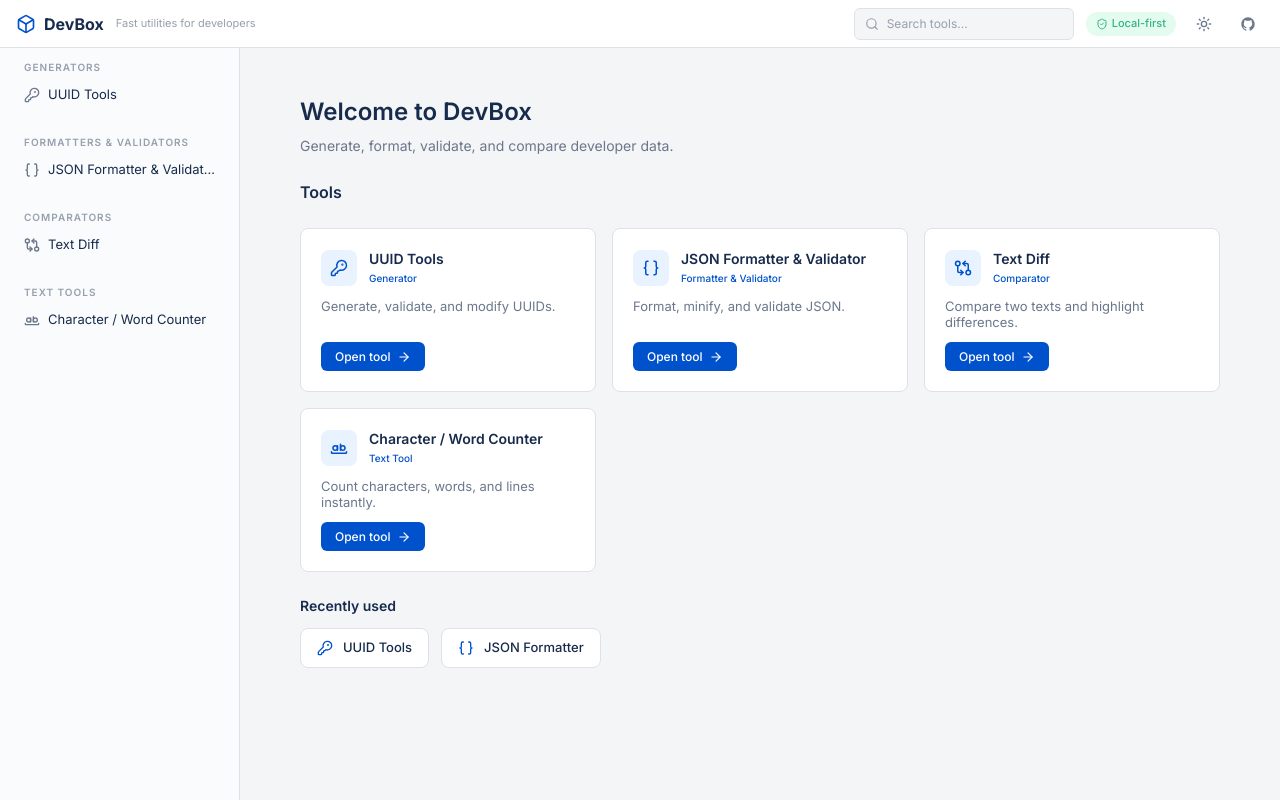
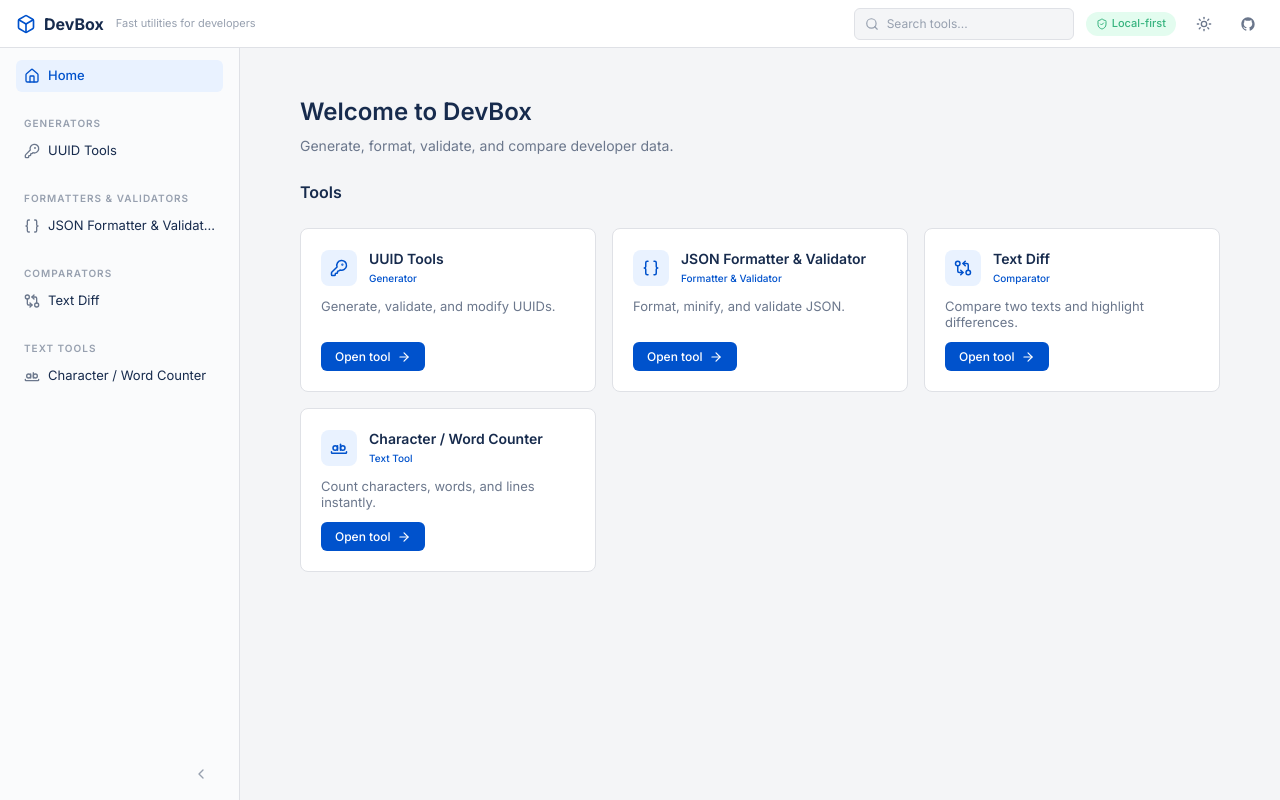
Before and after one commit to YasudaYutaka/devbox, a Next.js app: page / in a window 1280 px wide. Built offline with nearby package versions, Linux system fonts and the light colour scheme.

Commit message:
feat: add recent tools, app icon, github link, pages link

```diff
--- a/app/ui/character-counter-view.tsx
+++ b/app/ui/character-counter-view.tsx
@@ -11,7 +11,7 @@
 export function CharacterCounterPage() {
   return (
     <DevBoxShell active="character-counter">
-      <Breadcrumbs items={["DevBox", "Text Tools", "Character / Word Counter"]} />
+      <Breadcrumbs items={[{ label: "DevBox", href: "/" }, { label: "Text Tools" }, { label: "Character / Word Counter" }]} />
       <PageTitle
         title="Character / Word Counter"
         subtitle="Count characters, words, and lines instantly."
--- a/app/ui/dashboard-view.tsx
+++ b/app/ui/dashboard-view.tsx
@@ -1,10 +1,28 @@
-import Link from "next/link";
-import { ArrowRight, Binary, Braces, KeyRound, Shield, Timer, Type } from "lucide-react";
-import { tools } from "./devbox-data";
+"use client";
+
+import { useState } from "react";
+import { useRouter } from "next/navigation";
+import { ArrowRight } from "lucide-react";
+import { tools, type Tool } from "./devbox-data";
 import { DevBoxShell } from "./shell";
+import { cx } from "./primitives";
 
 export function DashboardPage() {
-  const mainTools = tools;
+  const router = useRouter();
+  const [selected, setSelected] = useState<string | null>(null);
+  const [recentTools] = useState<Tool[]>(() => {
+    if (typeof window === "undefined") return [];
+    try {
+      const stored: string[] = JSON.parse(
+        localStorage.getItem("devbox-recently-used") ?? "[]",
+      );
+      return stored
+        .map((slug) => tools.find((t) => t.slug === slug))
+        .filter((t): t is Tool => t !== undefined);
+    } catch {
+      return [];
+    }
+  });
 
   return (
     <DevBoxShell active="dashboard">
@@ -18,14 +36,20 @@
           </div>
           <h2 className="text-base font-semibold">Tools</h2>
           <div className="grid gap-4 md:grid-cols-3">
-            {mainTools.map((tool) => {
+            {tools.map((tool) => {
               const Icon = tool.icon;
+              const isSelected = selected === tool.slug;
 
               return (
-                <Link
-                  className="group flex h-[164px] flex-col gap-3 rounded-lg border border-[var(--border)] bg-[var(--bg-surface)] p-5 transition-colors hover:border-[color-mix(in_srgb,var(--primary)_40%,var(--border))]"
-                  href={tool.href}
+                <div
+                  className={cx(
+                    "flex h-[164px] flex-col gap-3 rounded-lg border bg-[var(--bg-surface)] p-5 transition-colors",
+                    isSelected
+                      ? "border-[var(--primary)] shadow-[0_0_0_1px_var(--primary)]"
+                      : "border-[var(--border)] hover:border-[color-mix(in_srgb,var(--primary)_40%,var(--border))]",
+                  )}
                   key={tool.title}
+                  onClick={() => setSelected(isSelected ? null : tool.slug)}
                 >
                   <div className="flex min-w-0 items-center gap-3">
                     <span className="flex size-9 shrink-0 items-center justify-center rounded-lg bg-[var(--bg-active)] text-[var(--primary)]">
@@ -41,66 +65,46 @@
                   <p className="min-h-8 text-[13px] leading-4 text-[var(--text-secondary)]">
                     {tool.description}
                   </p>
-                  <span className="mt-auto inline-flex h-8 w-fit items-center justify-center gap-1.5 rounded-md bg-[var(--primary)] px-3.5 text-xs font-medium text-white transition-colors group-hover:bg-[var(--primary-hover)] dark:border dark:border-[var(--border)] dark:bg-[#30363d] dark:text-[#e6edf3] dark:group-hover:bg-[var(--bg-hover)]">
+                  <button
+                    className="mt-auto inline-flex h-8 w-fit cursor-pointer items-center justify-center gap-1.5 rounded-md bg-[var(--primary)] px-3.5 text-xs font-medium text-white transition-colors hover:bg-[var(--primary-hover)] dark:border dark:border-[var(--border)] dark:bg-[#30363d] dark:text-[#e6edf3] dark:hover:bg-[var(--bg-hover)]"
+                    onClick={(e) => {
+                      e.stopPropagation();
+                      router.push(tool.href);
+                    }}
+                    type="button"
+                  >
                     Open tool
                     <ArrowRight aria-hidden className="size-3.5" strokeWidth={2} />
-                  </span>
-                </Link>
+                  </button>
+                </div>
               );
             })}
           </div>
-          <DashboardPillSection title="Recently used" items={recentlyUsedItems} />
-          {/* <DashboardPillSection title="Coming soon" items={comingSoonItems} muted /> */}
+          {recentTools.length > 0 && <RecentlyUsedSection tools={recentTools} />}
         </div>
       </div>
     </DevBoxShell>
   );
 }
 
-const recentlyUsedItems = [
-  { label: "UUID Tools", icon: KeyRound },
-  { label: "JSON Formatter", icon: Braces },
-];
-
-const comingSoonItems = [
-  { label: "JWT Decoder", icon: Shield },
-  { label: "Base64", icon: Binary },
-  { label: "Timestamp", icon: Timer },
-  { label: "Text Extractor", icon: Type },
-];
-
-function DashboardPillSection({
-  title,
-  items,
-  muted = false,
-}: {
-  title: string;
-  items: Array<{ label: string; icon: typeof KeyRound }>;
-  muted?: boolean;
-}) {
+function RecentlyUsedSection({ tools: items }: { tools: Tool[] }) {
+  const router = useRouter();
   return (
     <section className="flex flex-col gap-3">
-      <h2 className="text-sm font-semibold">{title}</h2>
+      <h2 className="text-sm font-semibold">Recently used</h2>
       <div className="flex flex-wrap gap-3">
-        {items.map((item) => {
-          const Icon = item.icon;
-
+        {items.map((tool) => {
+          const Icon = tool.icon;
           return (
-          <div
-            className={
-              muted
-                ? "flex h-[34px] items-center gap-2 rounded-lg bg-[var(--badge-soon-bg)] px-3 text-xs text-[var(--badge-soon-text)] opacity-70"
-                : "flex h-10 items-center gap-2.5 rounded-lg border border-[var(--border)] bg-[var(--bg-surface)] px-4 text-[13px] font-medium"
-            }
-            key={item.label}
-          >
-            <Icon
-              aria-hidden
-              className={muted ? "size-3.5" : "size-4 text-[var(--primary)]"}
-              strokeWidth={2}
-            />
-            {item.label}
-          </div>
+            <button
+              className="flex h-10 cursor-pointer items-center gap-2.5 rounded-lg border border-[var(--border)] bg-[var(--bg-surface)] px-4 text-[13px] font-medium transition-colors hover:bg-[var(--bg-hover)]"
+              key={tool.slug}
+              onClick={() => router.push(tool.href)}
+              type="button"
+            >
+              <Icon aria-hidden className="size-4 text-[var(--primary)]" strokeWidth={2} />
+              {tool.title}
+            </button>
           );
         })}
       </div>
--- a/app/ui/json-formatter-view.tsx
+++ b/app/ui/json-formatter-view.tsx
@@ -19,7 +19,7 @@
 export function JsonFormatterPage() {
   return (
     <DevBoxShell active="json-formatter">
-      <Breadcrumbs items={["DevBox", "Formatters & Validators", "JSON Formatter"]} />
+      <Breadcrumbs items={[{ label: "DevBox", href: "/" }, { label: "Formatters & Validators" }, { label: "JSON Formatter" }]} />
       <div className="flex flex-col gap-3 sm:flex-row sm:items-center sm:justify-between">
         <div className="flex min-w-0 flex-col gap-1">
           <div className="flex flex-wrap items-center gap-2.5">
--- a/app/ui/shell.tsx
+++ b/app/ui/shell.tsx
@@ -1,5 +1,9 @@
+"use client";
+
 import Link from "next/link";
-import { Box, Search, ShieldCheck } from "lucide-react";
+import { useRouter } from "next/navigation";
+import { useEffect, useRef, useState } from "react";
+import { Box, ChevronLeft, ChevronRight, Home, Search, ShieldCheck } from "lucide-react";
 import { activeBySlug, sectionOrder, tools, type ToolSlug } from "./devbox-data";
 import { cx } from "./primitives";
 import { ThemeToggle } from "./theme-toggle";
@@ -11,15 +15,30 @@
   active: ToolSlug;
   children: React.ReactNode;
 }) {
+  const [collapsed, setCollapsed] = useState(false);
+
+  useEffect(() => {
+    if (active === "dashboard") return;
+    try {
+      const stored: string[] = JSON.parse(
+        localStorage.getItem("devbox-recently-used") ?? "[]",
+      );
+      const updated = [active, ...stored.filter((s) => s !== active)].slice(0, 2);
+      localStorage.setItem("devbox-recently-used", JSON.stringify(updated));
+    } catch {}
+  }, [active]);
+
   return (
     <div className="min-h-dvh bg-[var(--bg-page)] text-[var(--text-primary)]">
       <Header />
       <div className="flex min-h-[calc(100dvh-48px)]">
-        <Sidebar active={active} />
+        <Sidebar
+          active={active}
+          collapsed={collapsed}
+          onToggle={() => setCollapsed((c) => !c)}
+        />
         <main className="min-w-0 flex-1 overflow-hidden bg-[var(--bg-page)] p-5 sm:p-7 lg:px-10">
-          <div className="mx-auto flex w-full max-w-[1100px] flex-col gap-5">
-            {children}
-          </div>
+          <div className="mx-auto flex w-full max-w-[1100px] flex-col gap-5">{children}</div>
         </main>
       </div>
     </div>
@@ -27,6 +46,40 @@
 }
 
 function Header() {
+  const router = useRouter();
+  const [query, setQuery] = useState("");
+  const [open, setOpen] = useState(false);
+  const containerRef = useRef<HTMLDivElement>(null);
+
+  const filtered = query.trim()
+    ? tools.filter(
+        (t) =>
+          t.title.toLowerCase().includes(query.toLowerCase()) ||
+          t.subtype.toLowerCase().includes(query.toLowerCase()),
+      )
+    : [];
+
+  useEffect(() => {
+    function handleOutside(e: MouseEvent) {
+      if (containerRef.current && !containerRef.current.contains(e.target as Node)) {
+        setOpen(false);
+      }
+    }
+    document.addEventListener("mousedown", handleOutside);
+    return () => document.removeEventListener("mousedown", handleOutside);
+  }, []);
+
+  function handleKeyDown(e: React.KeyboardEvent<HTMLInputElement>) {
+    if (e.key === "Escape") {
+      setOpen(false);
+      setQuery("");
+    } else if (e.key === "Enter" && filtered.length > 0) {
+      router.push(filtered[0].href);
+      setOpen(false);
+      setQuery("");
+    }
+  }
+
   return (
     <header className="sticky top-0 z-20 flex h-12 items-center gap-3 border-b border-[var(--border)] bg-[var(--bg-header)] px-4">
       <Link href="/" className="flex items-center gap-2">
@@ -37,49 +90,137 @@
         Fast utilities for developers
       </span>
       <div className="flex-1" />
-      <div className="hidden h-8 w-[220px] items-center gap-2 rounded-md border border-[var(--border)] bg-[var(--bg-page)] px-2.5 text-xs text-[var(--text-muted)] md:flex">
-        <Search aria-hidden className="size-3.5" strokeWidth={2} />
-        <span>Search tools...</span>
+      <div className="relative hidden md:block" ref={containerRef}>
+        <div className="flex h-8 w-[220px] items-center gap-2 rounded-md border border-[var(--border)] bg-[var(--bg-page)] px-2.5">
+          <Search aria-hidden className="size-3.5 shrink-0 text-[var(--text-muted)]" strokeWidth={2} />
+          <input
+            aria-label="Search tools"
+            className="min-w-0 flex-1 bg-transparent text-xs text-[var(--text-primary)] outline-none placeholder:text-[var(--text-muted)]"
+            onChange={(e) => {
+              setQuery(e.target.value);
+              setOpen(true);
+            }}
+            onFocus={() => setOpen(true)}
+            onKeyDown={handleKeyDown}
+            placeholder="Search tools..."
+            value={query}
+          />
+        </div>
+        {open && filtered.length > 0 && (
+          <div className="absolute right-0 top-full mt-1 w-[220px] overflow-hidden rounded-lg border border-[var(--border)] bg-[var(--bg-surface)] shadow-lg">
+            {filtered.map((tool) => {
+              const Icon = tool.icon;
+              return (
+                <button
+                  className="flex w-full items-center gap-2 px-3 py-2 text-left text-[13px] hover:bg-[var(--bg-hover)]"
+                  key={tool.slug}
+                  onClick={() => {
+                    router.push(tool.href);
+                    setOpen(false);
+                    setQuery("");
+                  }}
+                  type="button"
+                >
+                  <Icon
+                    aria-hidden
+                    className="size-4 shrink-0 text-[var(--primary)]"
+                    strokeWidth={2}
+                  />
+                  <span className="truncate">{tool.title}</span>
+                </button>
+              );
+            })}
+          </div>
+        )}
       </div>
       <span className="hidden h-6 items-center gap-1 rounded-full bg-[var(--success-bg)] px-2.5 text-[11px] font-medium text-[var(--success)] sm:flex">
         <ShieldCheck aria-hidden className="size-3" strokeWidth={2} />
         Local-first
       </span>
       <ThemeToggle />
-      <button className="flex size-8 items-center justify-center rounded-md text-[var(--text-secondary)] hover:bg-[var(--bg-hover)]">
-        <span className="sr-only">GitHub</span>
+      <a
+        aria-label="GitHub"
+        className="flex size-8 items-center justify-center rounded-md text-[var(--text-secondary)] hover:bg-[var(--bg-hover)]"
+        href="https://github.com/YasudaYutaka/devbox"
+        rel="noopener noreferrer"
+        target="_blank"
+      >
         <GithubIcon aria-hidden className="size-4" />
-      </button>
+      </a>
     </header>
   );
 }
 
-function Sidebar({ active }: { active: ToolSlug }) {
+function Sidebar({
+  active,
+  collapsed,
+  onToggle,
+}: {
+  active: ToolSlug;
+  collapsed: boolean;
+  onToggle: () => void;
+}) {
+  const isHome = active === "dashboard";
+
   return (
-    <aside className="hidden w-60 shrink-0 overflow-y-auto border-r border-[var(--border)] bg-[var(--bg-sidebar)] px-4 py-0 lg:block">
+    <aside
+      className={cx(
+        "hidden shrink-0 overflow-y-auto border-r border-[var(--border)] bg-[var(--bg-sidebar)] lg:flex lg:flex-col",
+        collapsed ? "w-12 px-1.5" : "w-60 px-4",
+      )}
+    >
+      <div className={cx("flex flex-col gap-1 py-3", collapsed && "items-center")}>
+        <Link
+          className={cx(
+            "flex h-8 items-center gap-2 rounded-md transition-colors",
+            collapsed ? "w-8 justify-center" : "px-2 text-[13px]",
+            isHome
+              ? "bg-[var(--bg-active)] font-medium text-[var(--primary)]"
+              : "text-[var(--text-primary)] hover:bg-[var(--bg-hover)]",
+          )}
+          href="/"
+          title="Home"
+        >
+          <Home
+            aria-hidden
+            className={cx(
+              "size-4 shrink-0",
+              isHome ? "text-[var(--primary)]" : "text-[var(--text-secondary)]",
+            )}
+            strokeWidth={2}
+          />
+          {!collapsed && <span className="truncate">Home</span>}
+        </Link>
+      </div>
+
       {sectionOrder.map((section) => {
         const sectionTools = tools.filter((tool) => tool.section === section);
-        if (sectionTools.length === 0) {
-          return null;
-        }
+        if (sectionTools.length === 0) return null;
         return (
-          <div className="flex flex-col gap-1 py-3" key={section}>
-            <div className="px-2 py-0 text-[10px] font-semibold uppercase tracking-[1px] text-[var(--text-muted)]">
-              {section}
-            </div>
+          <div
+            className={cx("flex flex-col gap-1 py-3", collapsed && "items-center")}
+            key={section}
+          >
+            {!collapsed && (
+              <div className="px-2 py-0 text-[10px] font-semibold uppercase tracking-[1px] text-[var(--text-muted)]">
+                {section}
+              </div>
+            )}
             {sectionTools.map((tool) => {
               const isActive = activeBySlug[active] === tool.title;
               const Icon = tool.icon;
               return (
                 <Link
                   className={cx(
-                    "flex h-8 items-center gap-2 rounded-md px-2 text-[13px] transition-colors",
+                    "flex h-8 items-center gap-2 rounded-md transition-colors",
+                    collapsed ? "w-8 justify-center" : "px-2 text-[13px]",
                     isActive
                       ? "bg-[var(--bg-active)] font-medium text-[var(--primary)]"
                       : "text-[var(--text-primary)] hover:bg-[var(--bg-hover)]",
                   )}
                   href={tool.href}
                   key={`${section}-${tool.title}`}
+                  title={collapsed ? tool.title : undefined}
                 >
                   <Icon
                     aria-hidden
@@ -89,13 +230,30 @@
                     )}
                     strokeWidth={2}
                   />
-                  <span className="truncate">{tool.title}</span>
+                  {!collapsed && <span className="truncate">{tool.title}</span>}
                 </Link>
               );
             })}
           </div>
         );
       })}
+
+      <div className="flex-1" />
+
+      <div className={cx("flex py-3", collapsed ? "justify-center" : "justify-end px-2")}>
+        <button
+          aria-label={collapsed ? "Expand sidebar" : "Collapse sidebar"}
+          className="flex size-7 items-center justify-center rounded-md text-[var(--text-muted)] hover:bg-[var(--bg-hover)]"
+          onClick={onToggle}
+          type="button"
+        >
+          {collapsed ? (
+            <ChevronRight aria-hidden className="size-4" strokeWidth={2} />
+          ) : (
+            <ChevronLeft aria-hidden className="size-4" strokeWidth={2} />
+          )}
+        </button>
+      </div>
     </aside>
   );
 }
--- a/app/ui/text-diff-view.tsx
+++ b/app/ui/text-diff-view.tsx
@@ -13,7 +13,7 @@
 export function TextDiffPage() {
   return (
     <DevBoxShell active="text-diff">
-      <Breadcrumbs items={["DevBox", "Comparators", "Text Diff"]} />
+      <Breadcrumbs items={[{ label: "DevBox", href: "/" }, { label: "Comparators" }, { label: "Text Diff" }]} />
       <PageTitle
         title="Text Diff"
         subtitle="Compare two texts and instantly spot only the differences."
--- a/app/ui/uuid-tools-view.tsx
+++ b/app/ui/uuid-tools-view.tsx
@@ -165,7 +165,7 @@
 
   return (
     <DevBoxShell active="uuid-tools">
-      <Breadcrumbs items={["DevBox", "Generators", "UUID Tools"]} />
+      <Breadcrumbs items={[{ label: "DevBox", href: "/" }, { label: "Generators" }, { label: "UUID Tools" }]} />
       <PageTitle title="UUID Tools" subtitle="Generate and transform UUIDs quickly." />
 
       <Card>
```
Also changed, not shown: app/ui/primitives.tsx (+14 -5 lines), app/icon.svg (added).
